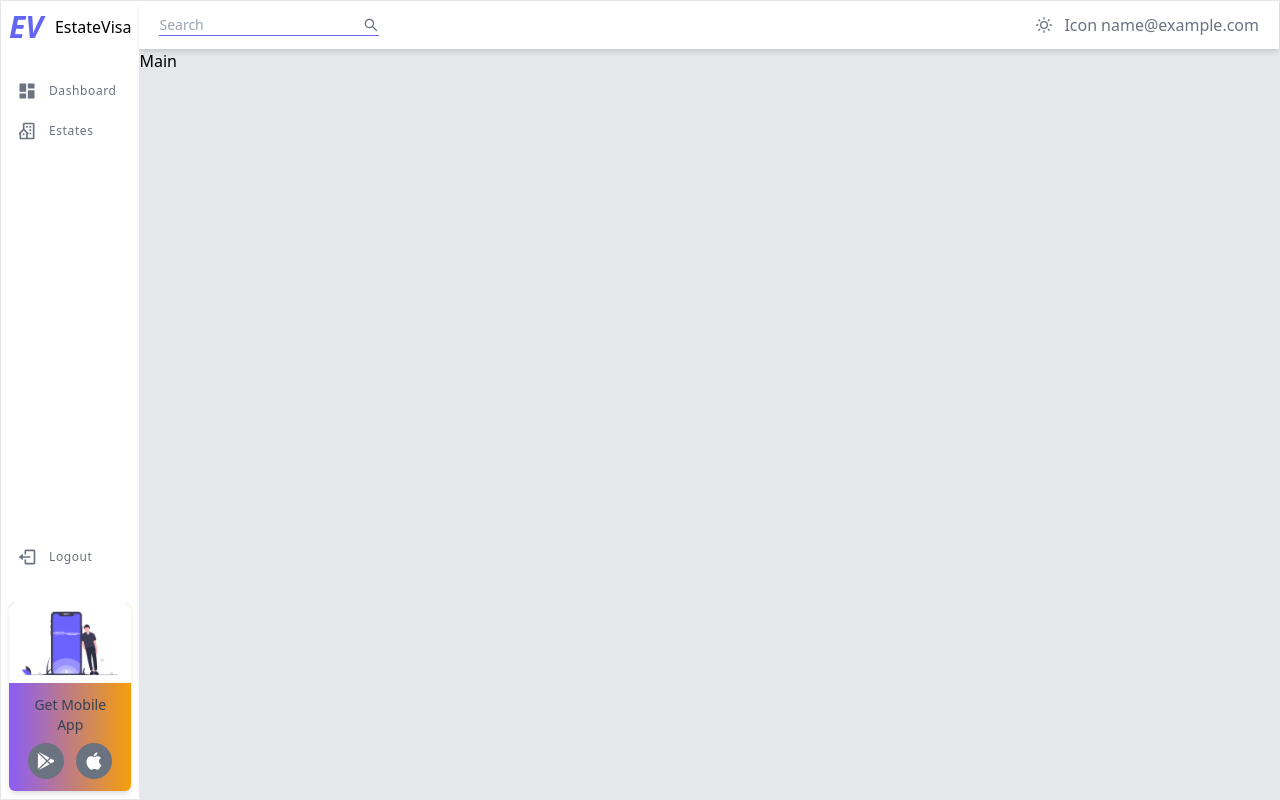
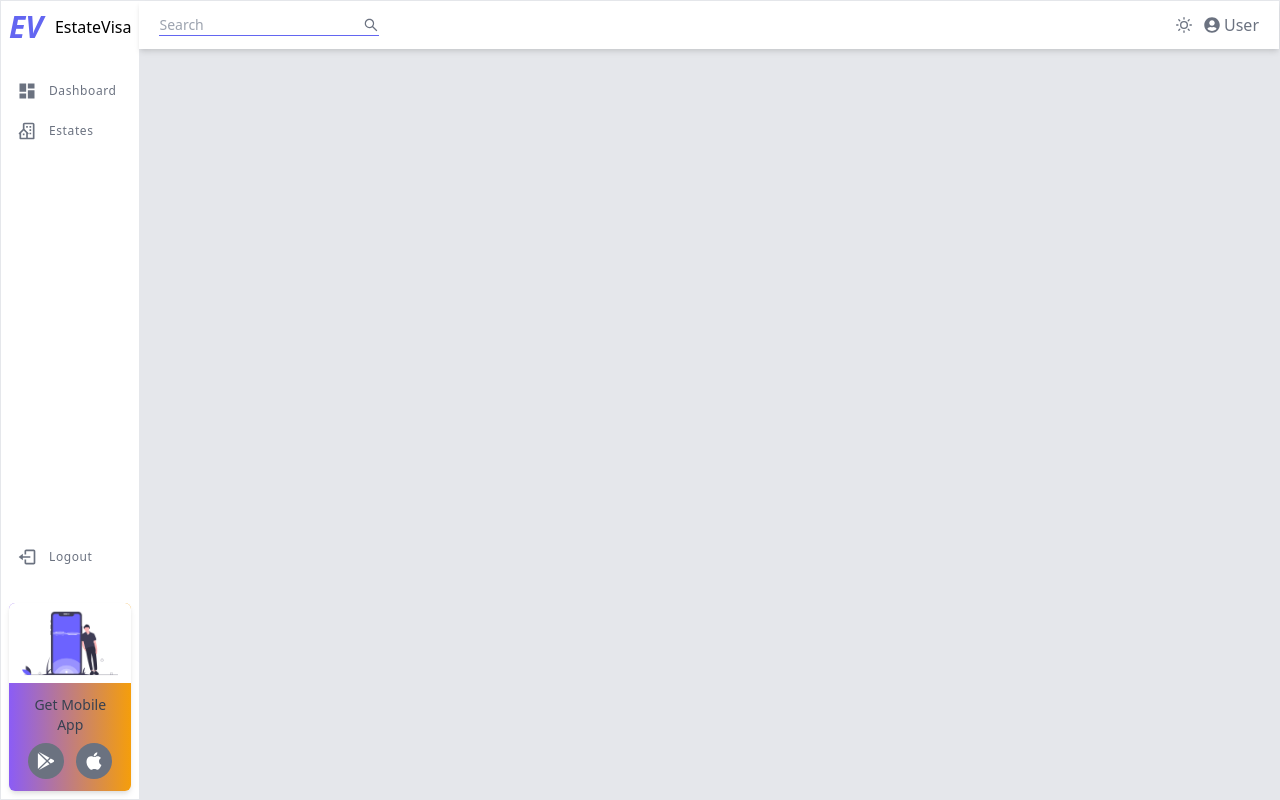
Before and after one commit to Jimlah/estatevisafront, a React (Create React App) app: page /dashboard in a window 1280 px wide. Built offline with nearby package versions, Linux system fonts and the light colour scheme; sample sign-in values are in the browser's storage; the HTML template or start-up script is replaced by a standard one.

Commit message:
Created the view estate page

```diff
--- a/src/assets/styles/main.css
+++ b/src/assets/styles/main.css
@@ -626,6 +626,10 @@ video {
   display: flex;
 }
 
+.table {
+  display: table;
+}
+
 .hidden {
   display: none;
 }
--- a/src/components/navigation/SideBar.js
+++ b/src/components/navigation/SideBar.js
@@ -31,7 +31,7 @@ const Sidebar = () => {
             hide={hide}
           />
           <NavItem
-            to="/estates"
+            to="/dashboard/estates"
             icon={<BiBuildingHouse />}
             name="Estates"
             hide={hide}
--- a/src/components/navigation/TopBar.js
+++ b/src/components/navigation/TopBar.js
@@ -2,6 +2,7 @@ import { UserContext } from "../../context/UserContext";
 import Search from "../form/Search";
 import { useContext } from "react";
 import ChangMode from "../form/ChangeMode";
+import { FaUserCircle } from "react-icons/fa";
 
 const TopBar = () => {
   const { user } = useContext(UserContext);
@@ -14,8 +15,12 @@ const TopBar = () => {
       <div className="flex space-x-3 items-center justify-center">
         <ChangMode />
         <span className="flex items-center space-x-1">
-          <span>Icon</span>
-          <span className="hidden sm:inline-block">{user?.user?.email}</span>
+          <span>
+            <FaUserCircle />
+          </span>
+          <span className="hidden sm:inline-block">
+            {user?.user?.profile?.firstname ?? "User"}
+          </span>
         </span>
       </div>
     </div>
--- /dev/null
+++ b/src/components/pages/dashboard/Estate/ViewEstates.js
@@ -0,0 +1,17 @@
+import { useContext, useEffect } from "react";
+import useFetch from "./../../../../hooks/useFetch";
+import { Estate } from "./../../../../services/estate.services";
+import { AlertContext } from "./../../../../context/AlertContext";
+const ViewEstates = () => {
+  const { setMessage } = useContext(AlertContext);
+  const { data, loading, error } = useFetch(Estate.getAll);
+
+  useEffect(() => {
+    console.log(data);
+    setMessage(error);
+  }, [error, setMessage, data]);
+
+  return <div>{loading ? <div>Loading</div> : <div>Finished</div>}</div>;
+};
+
+export default ViewEstates;
--- a/src/components/pages/dashboard/Main.js
+++ b/src/components/pages/dashboard/Main.js
@@ -3,6 +3,7 @@ import Sidebar from "../../navigation/SideBar";
 import TopBar from "../../navigation/TopBar";
 import Logout from "../auth/LogOut";
 import PrivateRoute from "./../../Routes/PrivateRoute";
+import ViewEstates from "./Estate/ViewEstates";
 
 const Main = () => {
   return (
@@ -10,7 +11,15 @@ const Main = () => {
       <Sidebar />
       <main className="w-full">
         <TopBar />
-        Main
+        <div className="px-2 sm:px-5">
+          <Switch>
+            <PrivateRoute
+              path="/dashboard/estates"
+              component={ViewEstates}
+              exact
+            />
+          </Switch>
+        </div>
         <Switch>
           <PrivateRoute path="/dashboard/logout" component={Logout} />
         </Switch>
--- a/src/hooks/useFetch.js
+++ b/src/hooks/useFetch.js
@@ -1,20 +1,30 @@
 import { useEffect, useState } from "react";
 
-const useFetch = (func, id = null) => {
+const useFetch = (func = () => {}, id = null) => {
   const [data, setData] = useState(null);
   const [loading, setLoading] = useState(false);
   const [error, setError] = useState(null);
 
-  useEffect(async () => {
+  useEffect(() => {
     setLoading(true);
     setData(null);
     setError(null);
 
-    const res = await func(id);
+    async function fetchData() {
+      const res = await func(id);
 
-    console.log(res);
+      if (res.data) {
+        setData(res.data);
+      }
 
-    setLoading(false);
+      if (res.message) {
+        setError(res.message);
+      }
+
+      setLoading(false);
+    }
+
+    fetchData();
 
     return () => {
       setLoading(false);
```
